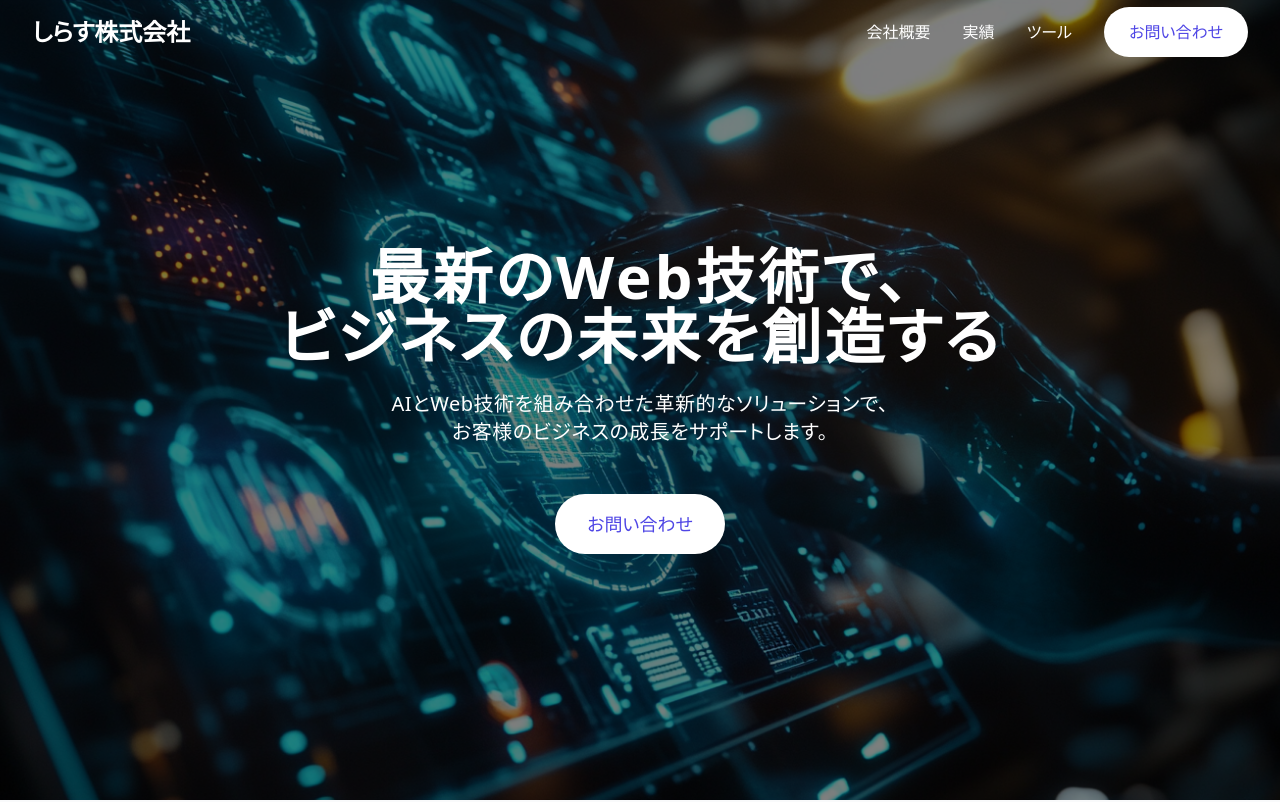
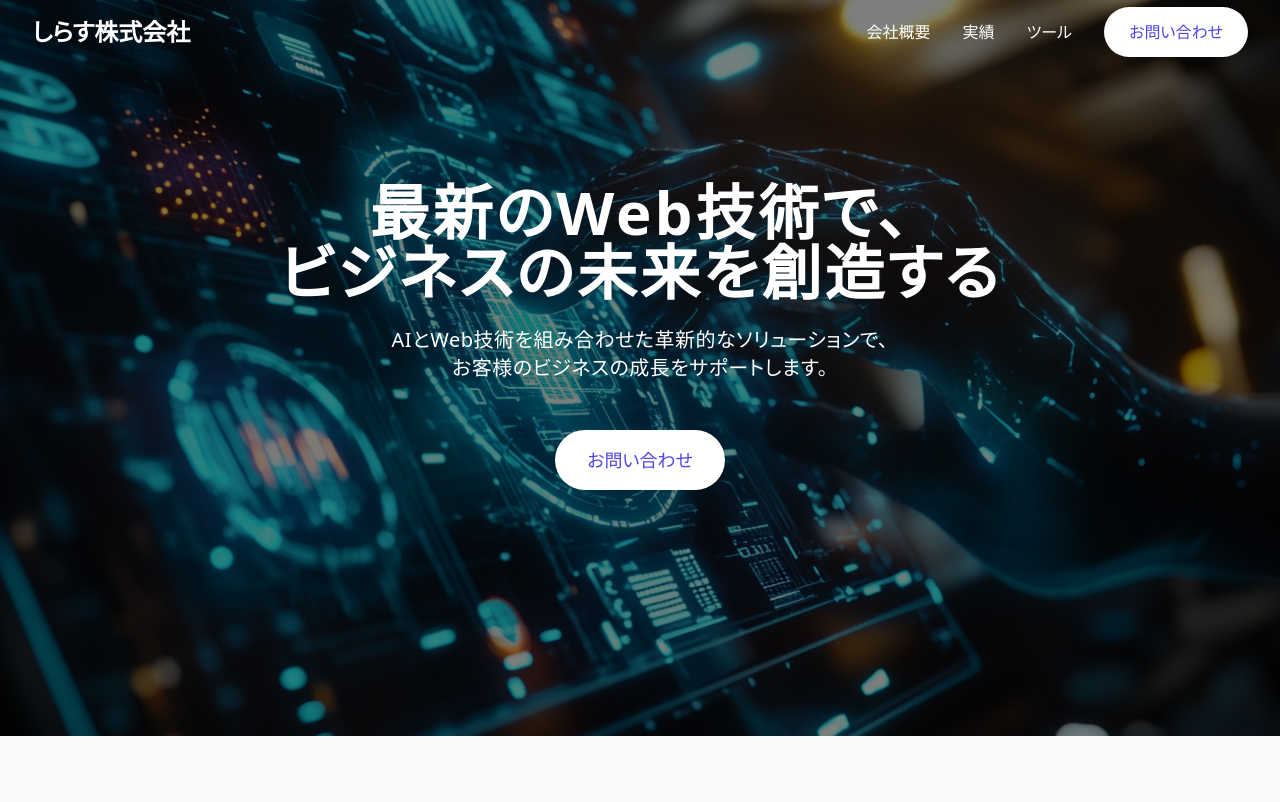
Before and after one commit to toshi59/shirasu-website-demo_1, a Next.js app: page / in a window 1280 px wide. Shown: the top 802 px of the page. Built offline with nearby package versions, Linux system fonts and the light colour scheme.

Commit message:
Fix: Update hero section layout to overlap with transparent header

```diff
--- a/pages/index.tsx
+++ b/pages/index.tsx
@@ -23,7 +23,7 @@ export default function Home() {
   return (
     <div>
       {/* Hero Section */}
-      <section className="relative h-screen flex items-center justify-center">
+      <section className="relative min-h-screen flex items-center justify-center -mt-16">
         <div className="absolute inset-0">
           <Image
             src="/images/hero.jpg"
@@ -58,7 +58,7 @@ export default function Home() {
       {/* Services Section */}
       <section className="py-24 bg-gray-50">
         <div className="container">
-          <h2 className="text-4xl font-bold text-center mb-4">主要サービス</h2>
+          <h2 className="heading-2 text-center mb-4">主要サービス</h2>
           <p className="text-gray-600 text-center mb-16">
             最新のテクノロジーを活用し、お客様のビジネスに最適なソリューションを提供します。
           </p>
@@ -87,7 +87,7 @@ export default function Home() {
       <section className="py-24">
         <div className="container">
           <div className="max-w-3xl mx-auto text-center mb-16">
-            <h2 className="text-4xl font-bold mb-4">選ばれる理由</h2>
+            <h2 className="heading-2 mb-4">選ばれる理由</h2>
             <p className="text-gray-600">
               私たちは最新のテクノロジーと豊富な経験を活かし、
               お客様のビジネスの成長を支援します。
```
